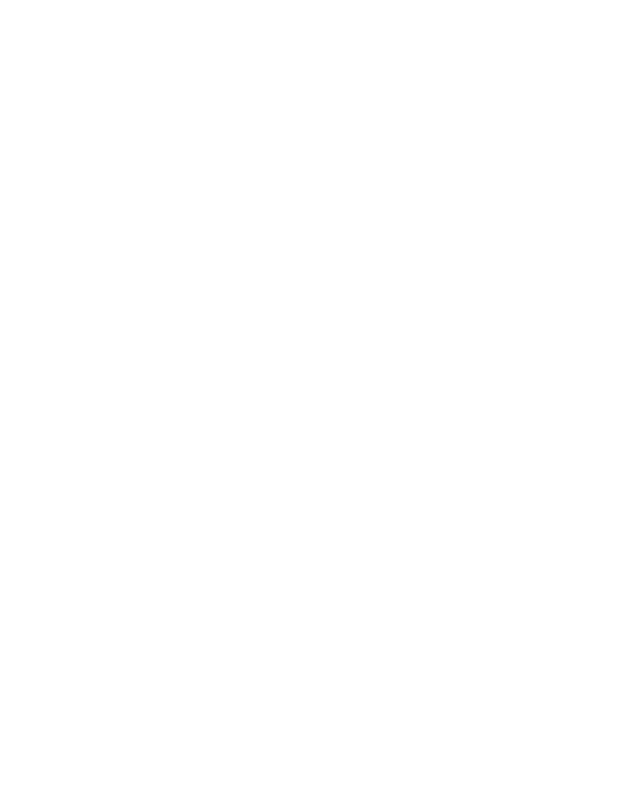
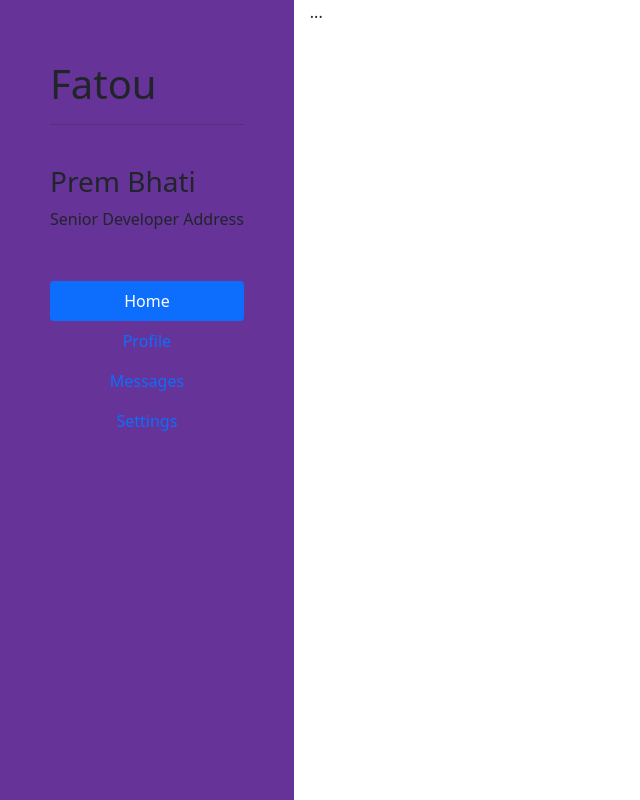
Before and after one commit to Prem-its-trap/Mobzway-TaskOne-UI-screen, a plain HTML site: page TaskTwo/TaskTwo.html in a window 1280 px wide. Shown: the whole page, without its empty margins (0-640 px from the left). Drawn offline with nearby package versions, Linux system fonts and the light colour scheme.

Commit message:
basic template created

```diff
--- a/TaskTwo/TaskTwo.html
+++ b/TaskTwo/TaskTwo.html
@@ -4,7 +4,131 @@
     <meta charset="UTF-8" />
     <meta http-equiv="X-UA-Compatible" content="IE=edge" />
     <meta name="viewport" content="width=device-width, initial-scale=1.0" />
+    <link
+      href="https://cdn.jsdelivr.net/npm/bootstrap@5.0.2/dist/css/bootstrap.min.css"
+      rel="stylesheet"
+      integrity="sha384-EVSTQN3/azprG1Anm3QDgpJLIm9Nao0Yz1ztcQTwFspd3yD65VohhpuuCOmLASjC"
+      crossorigin="anonymous" />
+    <script
+      src="https://cdn.jsdelivr.net/npm/bootstrap@5.0.2/dist/js/bootstrap.bundle.min.js"
+      integrity="sha384-MrcW6ZMFYlzcLA8Nl+NtUVF0sA7MsXsP1UyJoMp4YLEuNSfAP+JcXn/tWtIaxVXM"
+      crossorigin="anonymous"></script>
+
     <title>Task Two</title>
   </head>
-  <body></body>
+  <body>
+    <div class="row">
+      <div class="d-flex align-items-start">
+        <div
+          class="nav flex-column nav-pills me-3"
+          id="v-pills-tab"
+          role="tablist"
+          aria-orientation="vertical"
+          style="
+            background-color: rebeccapurple;
+            height: 100vh;
+            padding: 10px 50px;
+          ">
+          <div class="user_details_container" style="padding: 50px 0">
+            <div class="logo">
+              <h1>Fatou</h1>
+              <hr width="100%" />
+            </div>
+            <div class="profile_image">
+              <img src="" alt="" />
+            </div>
+            <div class="user_details">
+              <h3>Prem Bhati</h3>
+              <span>Senior Developer</span>
+              <span>Address</span>
+            </div>
+          </div>
+
+          <button
+            class="nav-link active"
+            id="v-pills-home-tab"
+            data-bs-toggle="pill"
+            data-bs-target="#v-pills-home"
+            type="button"
+            role="tab"
+            aria-controls="v-pills-home"
+            aria-selected="true">
+            Home
+          </button>
+          <button
+            class="nav-link"
+            id="v-pills-profile-tab"
+            data-bs-toggle="pill"
+            data-bs-target="#v-pills-profile"
+            type="button"
+            role="tab"
+            aria-controls="v-pills-profile"
+            aria-selected="false">
+            Profile
+          </button>
+          <button
+            class="nav-link"
+            id="v-pills-messages-tab"
+            data-bs-toggle="pill"
+            data-bs-target="#v-pills-messages"
+            type="button"
+            role="tab"
+            aria-controls="v-pills-messages"
+            aria-selected="false">
+            Messages
+          </button>
+          <button
+            class="nav-link"
+            id="v-pills-settings-tab"
+            data-bs-toggle="pill"
+            data-bs-target="#v-pills-settings"
+            type="button"
+            role="tab"
+            aria-controls="v-pills-settings"
+            aria-selected="false">
+            Settings
+          </button>
+        </div>
+        <div class="tab-content" id="v-pills-tabContent">
+          <div
+            class="tab-pane fade show active"
+            id="v-pills-home"
+            role="tabpanel"
+            aria-labelledby="v-pills-home-tab">
+            ...
+          </div>
+          <div
+            class="tab-pane fade"
+            id="v-pills-profile"
+            role="tabpanel"
+            aria-labelledby="v-pills-profile-tab">
+            Lorem ipsum dolor, sit amet consectetur adipisicing elit. Eos
+            excepturi laborum quas deserunt tempora eligendi quos temporibus
+            quasi animi libero, alias voluptatum reprehenderit aut? Voluptatem
+            minus neque quia delectus quidem.
+          </div>
+          <div
+            class="tab-pane fade"
+            id="v-pills-messages"
+            role="tabpanel"
+            aria-labelledby="v-pills-messages-tab">
+            Lorem ipsum dolor sit amet consectetur, adipisicing elit. Facere
+            odio maiores magnam. Deserunt soluta facilis quas optio, distinctio
+            numquam dignissimos nulla explicabo aut porro, fugit rerum labore
+            accusamus, assumenda dolor.
+          </div>
+          <div
+            class="tab-pane fade"
+            id="v-pills-settings"
+            role="tabpanel"
+            aria-labelledby="v-pills-settings-tab">
+            Lorem ipsum, dolor sit amet consectetur adipisicing elit. Amet
+            debitis exercitationem optio ut numquam ipsam dignissimos obcaecati
+            culpa distinctio voluptatibus odio cumque repellendus voluptatem
+            consequatur facilis, dolore eius sunt quasi?
+          </div>
+        </div>
+      </div>
+    </div>
+  </body>
 </html>
```
Also changed, not shown: TaskTwo/image__1_.png (added).
